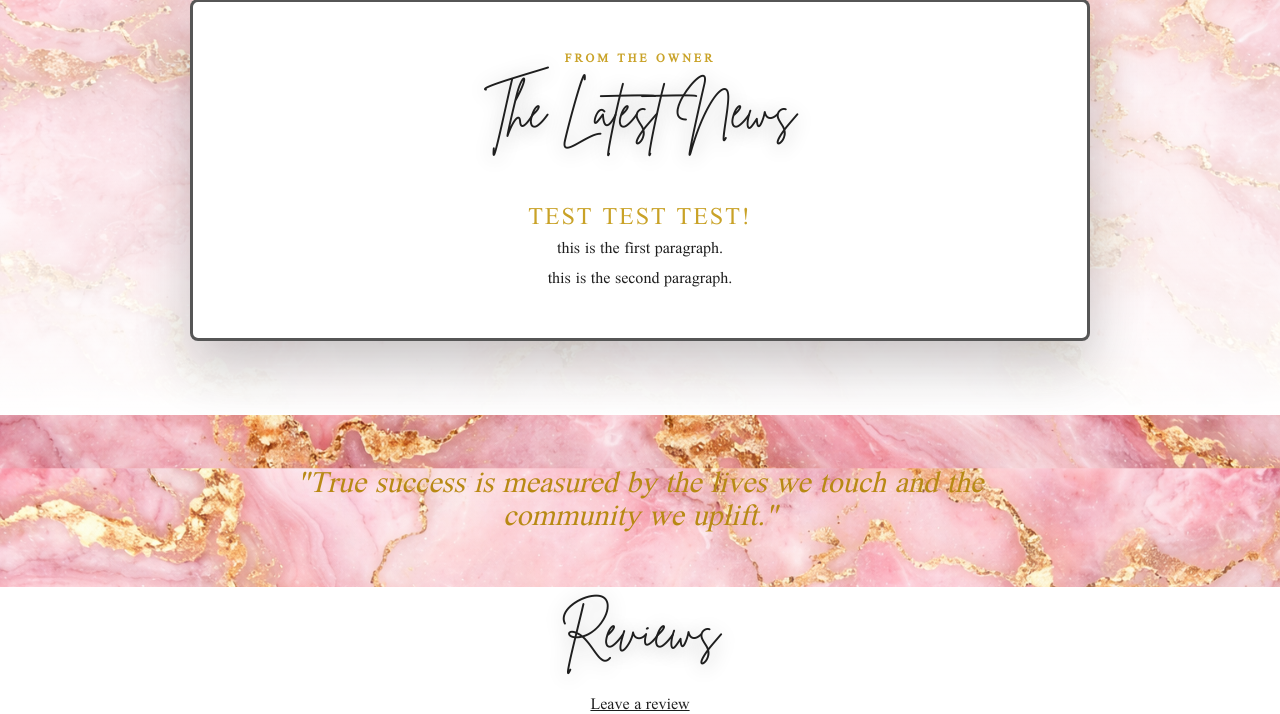
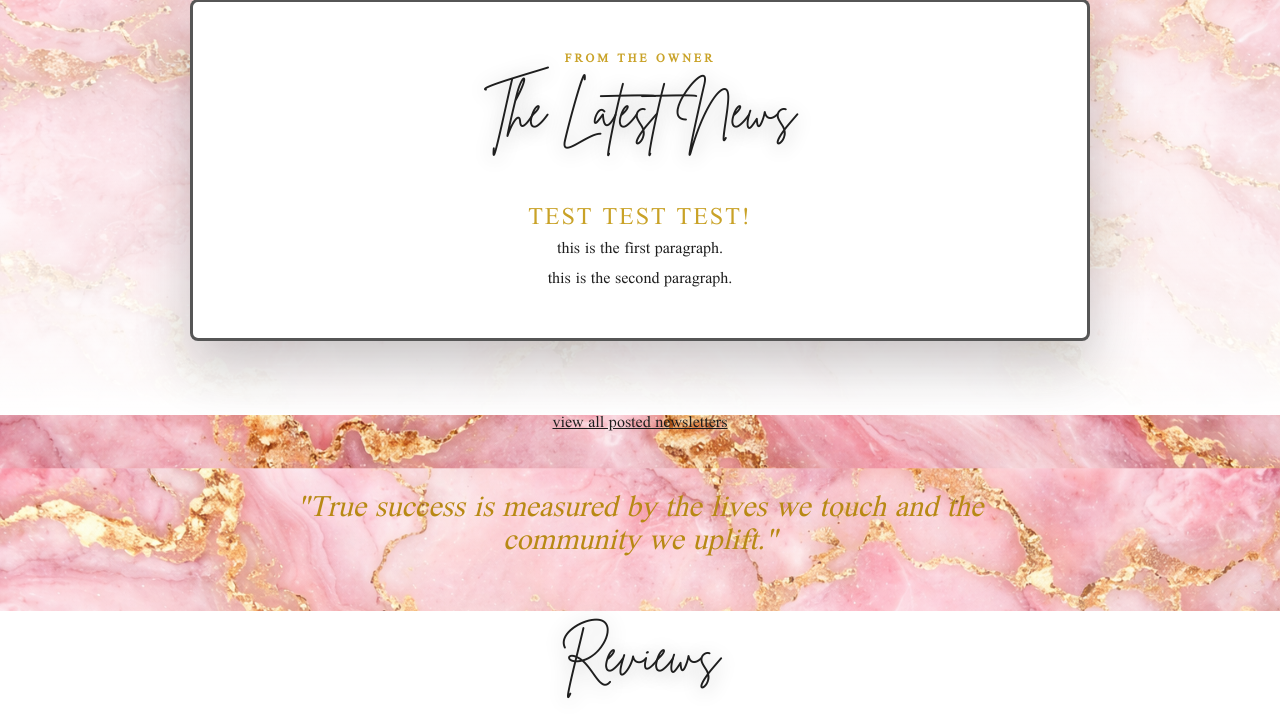
Before and after one commit to ChaseGreen98/starbright, a Django app: page /community/ in a window 1280 px wide. Shown: the part 485-1199 px from the top of the page. Run offline with Django 5.2, Linux system fonts and the light colour scheme; data comes from the database, SQL or seed files in the repository; data that the repository does not hold is empty.

Commit message:
fixed pathing for the newsletter page

```diff
--- a/app/templates/all_news.html
+++ b/app/templates/all_news.html
@@ -2,7 +2,7 @@
 
 {% block content %}
 
-{% for letter in page_obj %}
+{% for newsletter in page_obj %}
 
     <h2>{{ newsletter.title }}</h2>
     <p>{{ newsletter.para_one }}</p>
--- a/app/templates/community/community.html
+++ b/app/templates/community/community.html
@@ -31,6 +31,7 @@
         </div>
         {% endif %}
     </div>
+    <a href="{% url 'all_newsletter' %}">view all posted newsletters</a>
 
     <div class="community-quote">
         <p>"True success is measured by the lives we touch and the community we uplift."</p>
--- a/starbright/urls.py
+++ b/starbright/urls.py
@@ -17,6 +17,7 @@ urlpatterns = [
     path("sign-up/", sign_up_view, name="sign_up"),
     path("logout/", logout_view, name="logout"),
     path("owner-portal/news-list", newsletter_list, name="newsletter_list"),
+    path("all-newsletters/", all_newsletter_view, name="all_newsletter"),
 ]
 
 if settings.DEBUG:
```
Also changed, not shown: app/views.py (+2 -5 lines).
